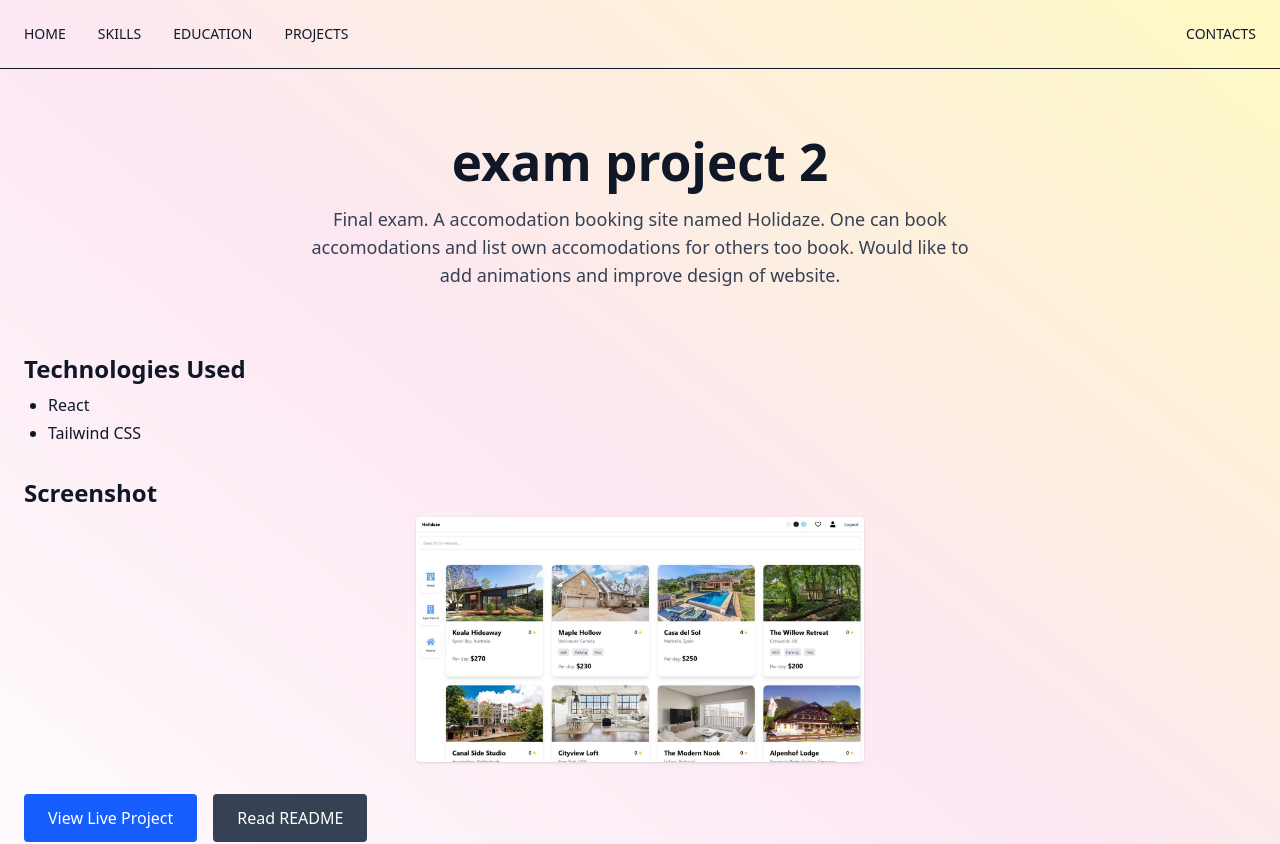
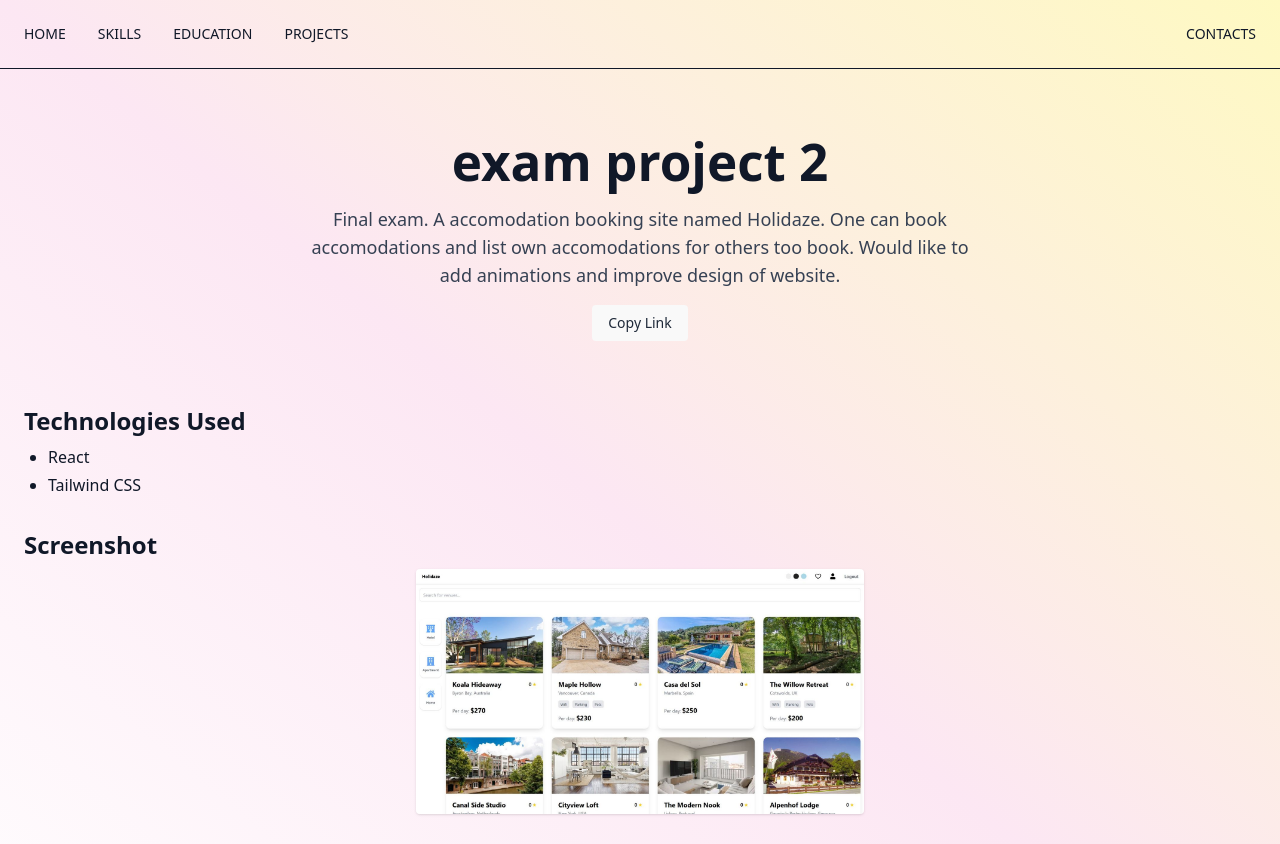
Before and after one commit to juliehabb/my-portfolio, a React (Vite) app: page /#/projects/exam-project-2 in a window 1280 px wide. Shown: the top 844 px of the page. Built offline with nearby package versions, Linux system fonts and the light colour scheme.

Commit message:
added share button

```diff
--- a/src/pages/projectDetails.tsx
+++ b/src/pages/projectDetails.tsx
@@ -1,10 +1,19 @@
 import { Link } from "react-router-dom";
 import { useParams } from "react-router-dom";
 import { projects } from "../data/projects";
+import { useState } from "react";
 
 export default function ProjectDetails() {
   const { id } = useParams();
   const project = projects.find(p => p.id === id);
+  const [copied, setCopied] = useState(false);
+
+  const copyLink = () => {
+    navigator.clipboard.writeText(window.location.href).then(() => {
+      setCopied(true);
+      setTimeout(() => setCopied(false), 2000);
+    });
+  };
 
   if (!project) {
     return <div className="p-6">Project not found.</div>;
@@ -27,6 +36,17 @@ export default function ProjectDetails() {
         <p className="text-lg text-gray-700 max-w-2xl mx-auto">
           {project.description}
         </p>
+        {/* Copy Link Button */}
+        <button
+         onClick={copyLink}
+          className={`mt-4 px-4 py-2 text-sm rounded transition font-medium ${
+           copied
+            ? "bg-green-500 text-white"
+          : "bg-gray-200 text-gray-800 hover:bg-gray-300"
+          }`}
+           >
+          {copied ? "Link Copied!" : "Copy Link"}
+          </button>
       </header>
 
       <section className="max-w-screen-xl mx-auto px-6 mb-24">
@@ -69,7 +89,6 @@ export default function ProjectDetails() {
             </a>
           )}
         </div>
-
       </section>
 
       <footer className="max-w-screen-xl mx-auto px-6 text-sm text-center pb-12 space-y-2">
```
Lines whose indentation alone changed are shown as unchanged.
